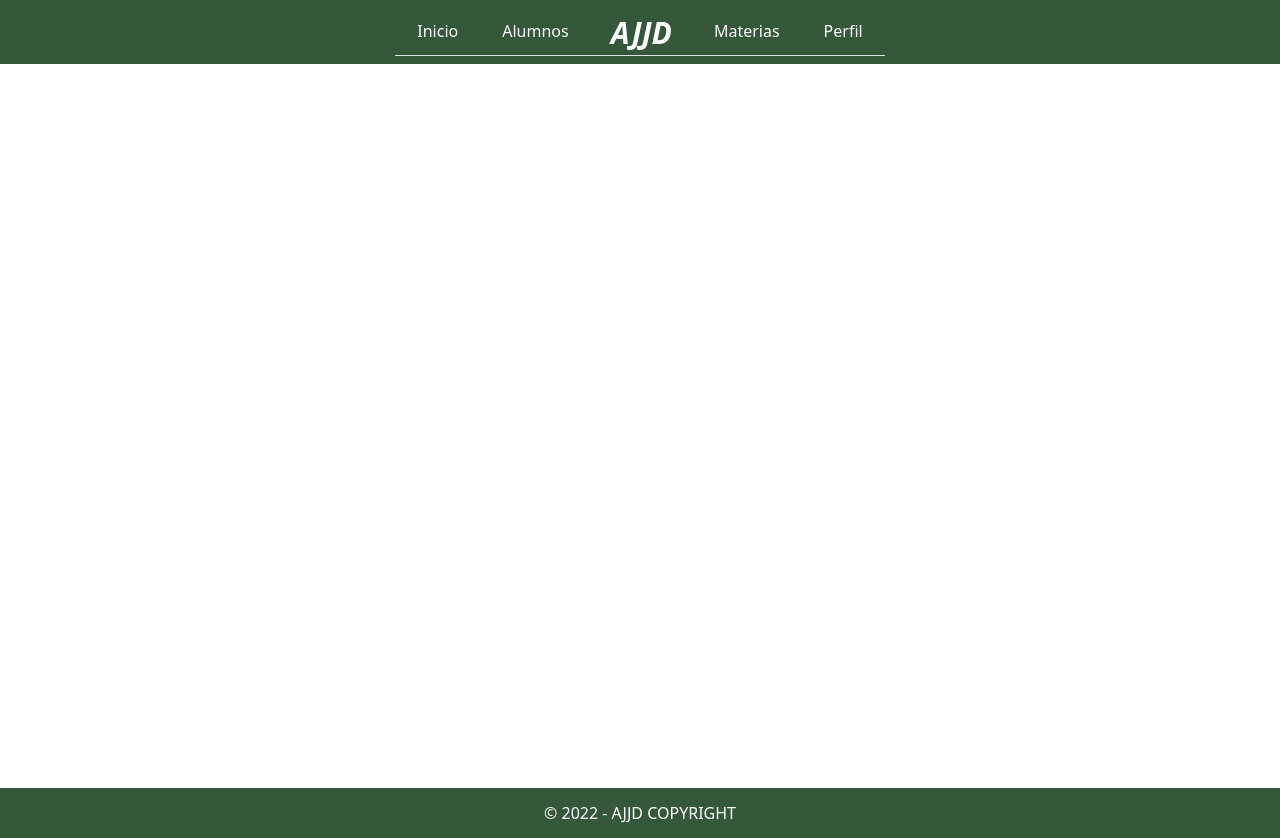
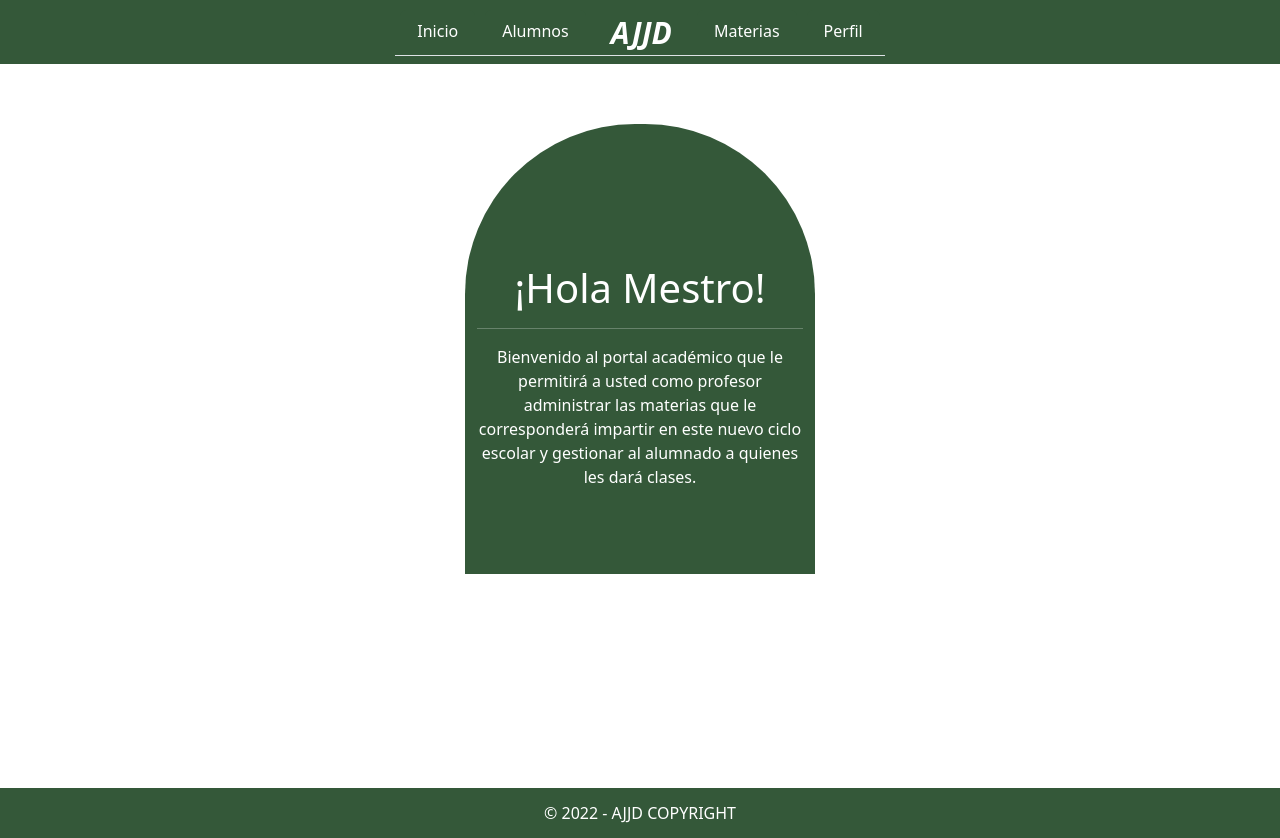
Before and after one commit to Awtry/PFDC, a website: page api-escuela-dc_update/vistas/bienvenido.html in a window 1280 px wide. Drawn offline with nearby package versions, Linux system fonts and the light colour scheme.

Commit message:
Front - Bienvenido_Vista
-vista bienvenido.html terminada

```diff
--- a/api-escuela-dc_update/css/bienvenido.css
+++ b/api-escuela-dc_update/css/bienvenido.css
@@ -72,8 +72,30 @@
     display: flex;
     justify-content: center;
     align-items: center;
+
 }
 
+#BienvenidoCotainerFiguraRow{
+    text-align: center;
+    margin-top: 100px;
+    margin-bottom: 100px;
+
+    border-top-left-radius: 170px;
+    border-top-right-radius: 170px;
+
+    width: 350px;
+    height: 450px;
+
+    background-color: #345839;
+
+}
+
+#BienvenidoContainerTextoCol{
+    margin-top: 140px;
+    margin-bottom: 150px;
+
+    color: white;
+}
 
 
 /**---------------------------------------------**/
--- a/api-escuela-dc_update/vistas/bienvenido.html
+++ b/api-escuela-dc_update/vistas/bienvenido.html
@@ -58,6 +58,18 @@
     <div id="MyBody" class="container-fluid">
         <div id="MyContent" class="container">
 
+            <div id="BienvenidoCotainerFiguraRow" class="row">
+                <div id="BienvenidoContainerTextoCol" class="col-12 col-sm-12 col-md-12 col-lg-12 col-xl-12">
+                    <h1>¡Hola Mestro!</h1>
+                    <hr>
+                    <p>Bienvenido al portal académico que le permitirá a
+                        usted como profesor administrar las materias que le
+                        corresponderá impartir en este nuevo ciclo escolar y
+                        gestionar al alumnado a quienes les dará clases.</p>
+
+                </div>
+            </div>
+
         </div>
     </div>
     <!--Fin Contenido-->
```
